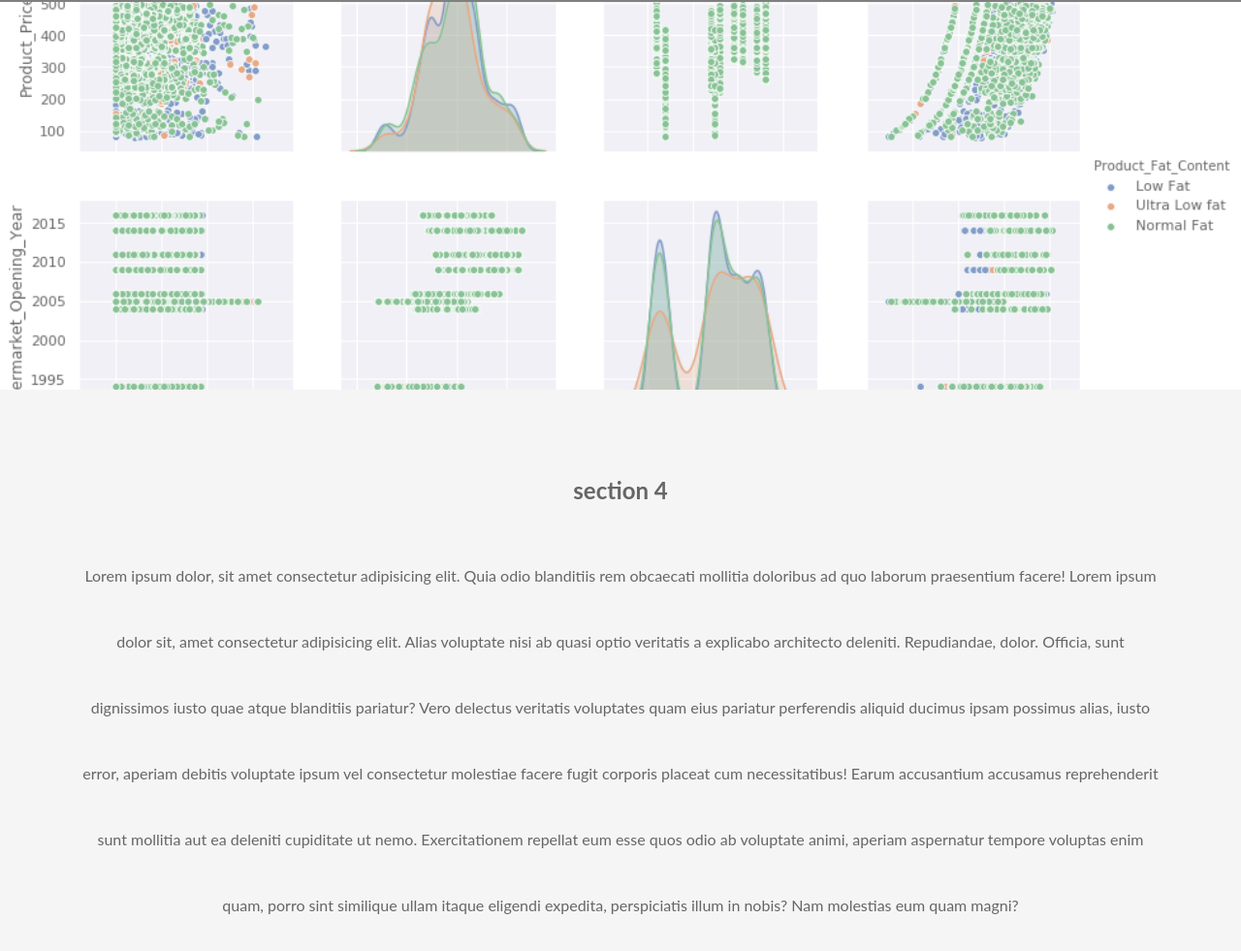
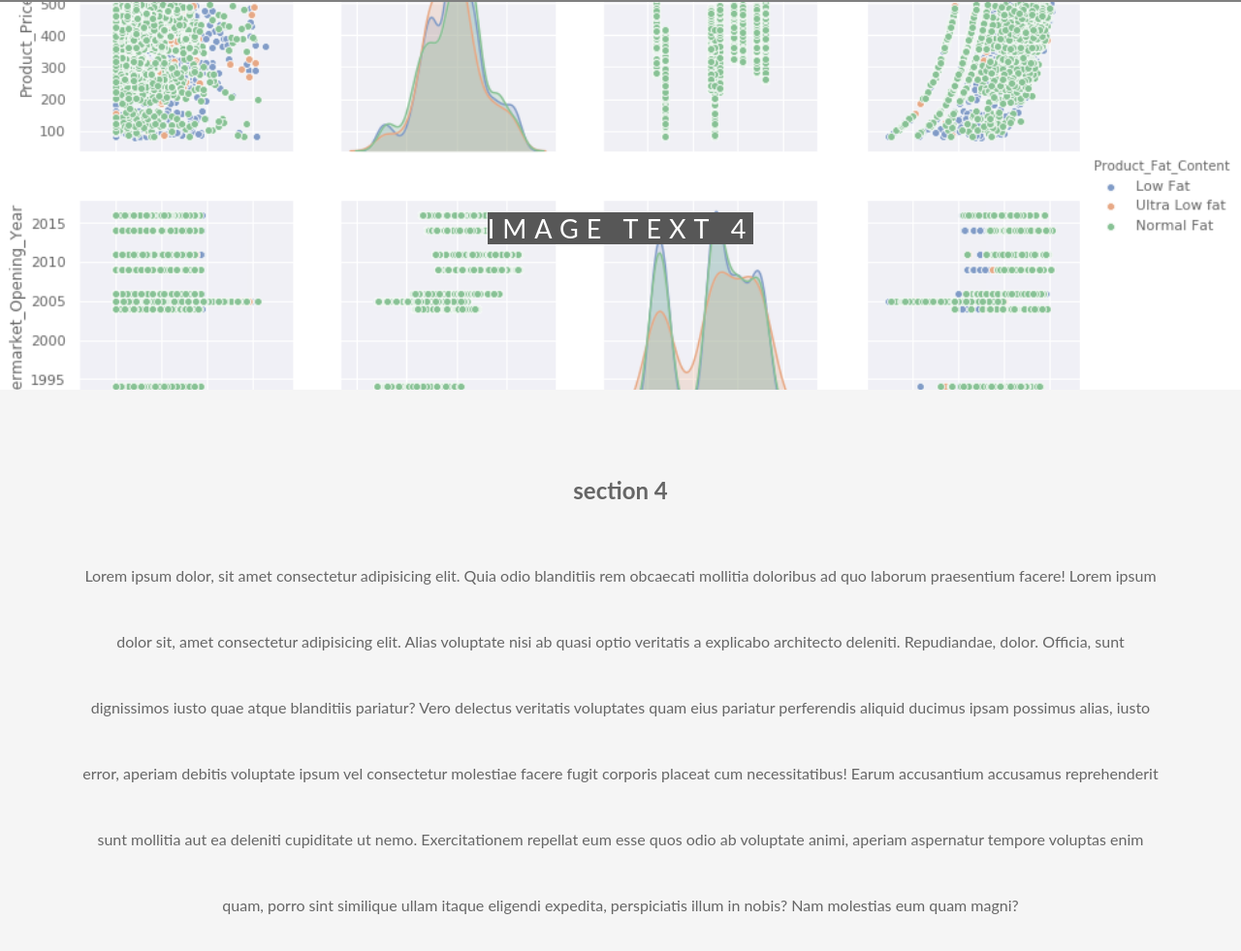
Before and after one commit to abideen305/parallax-webiste, a plain HTML site: page index.html in a window 1280 px wide. Shown: the part 3494-4475 px from the top of the page at 97% size. Drawn offline with Linux system fonts and the light colour scheme.

Commit message:
Update index.html

```diff
--- a/index.html
+++ b/index.html
@@ -62,6 +62,8 @@
                             <div class="ptext">
                                 <span class="border">
 
+                                  Image text 4
+
                                 </span>
                             </div>
                         </div>
```
